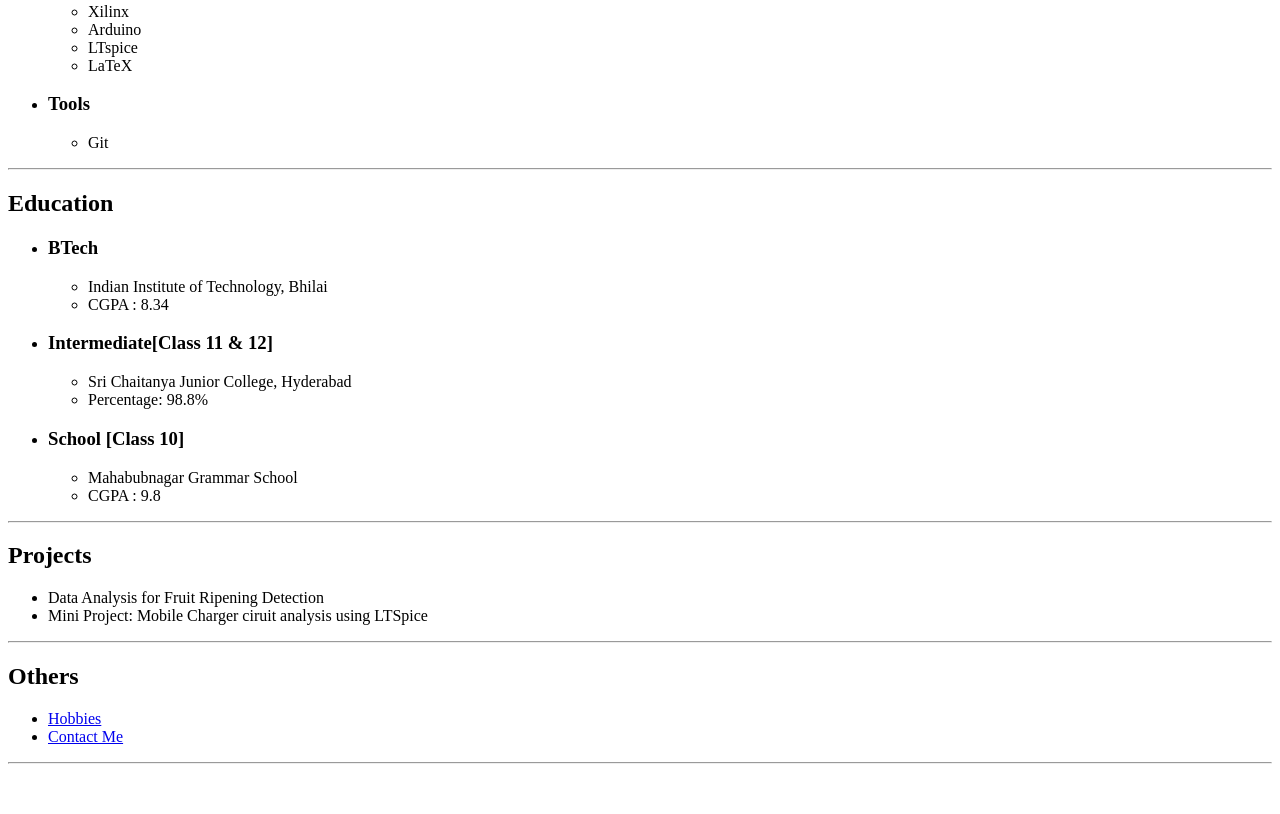
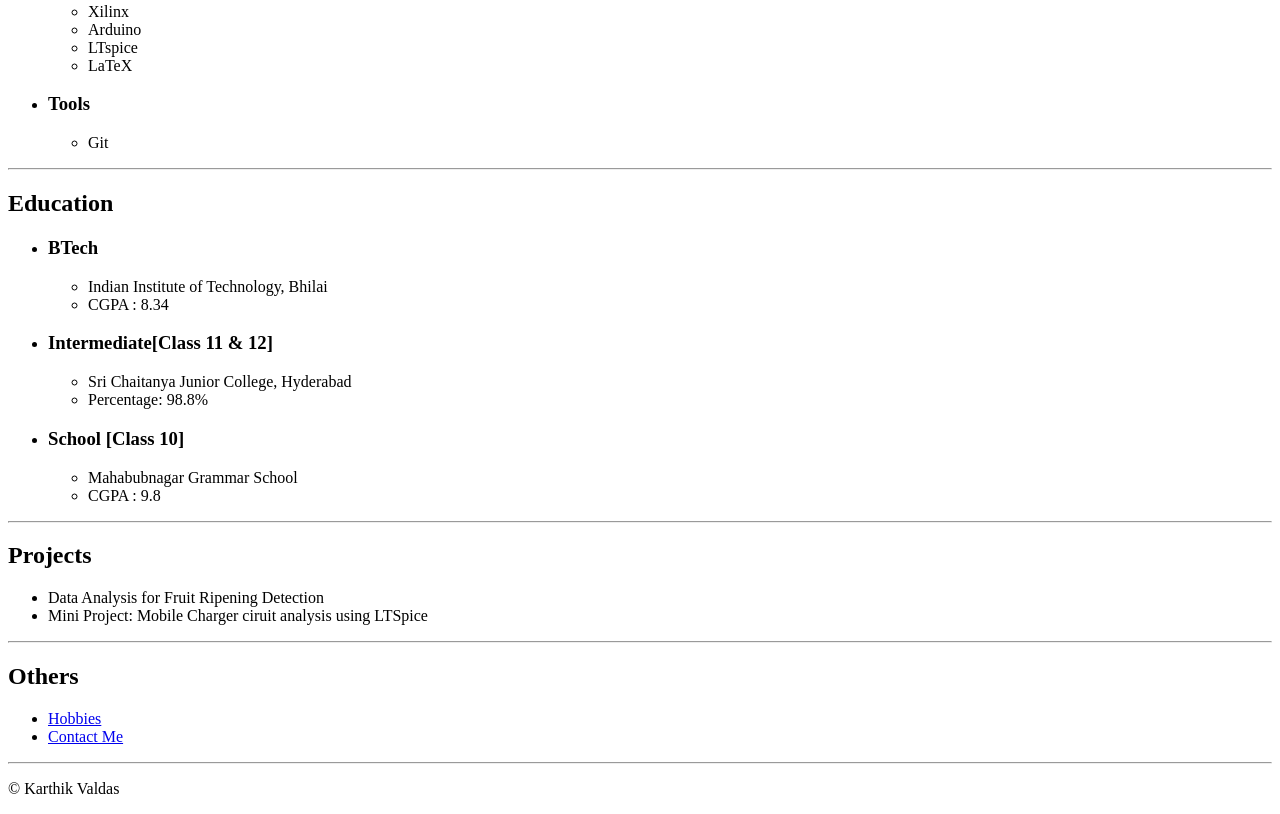
Before and after one commit to KarthikvGithub/Resume-html, a plain HTML site: page index.html in a window 1280 px wide. Shown: the part 611-1425 px from the top of the page. Before the commit the page ends 1383 px from the top, so only its background shows below. Drawn offline with Linux system fonts and the light colour scheme.

Commit message:
Update index.html

```diff
--- a/index.html
+++ b/index.html
@@ -83,5 +83,9 @@
 </ul>
 <hr>
 
+<footer>
+    <p>© Karthik Valdas</p>
+</footer>
+
 </body>
 </html>
```
